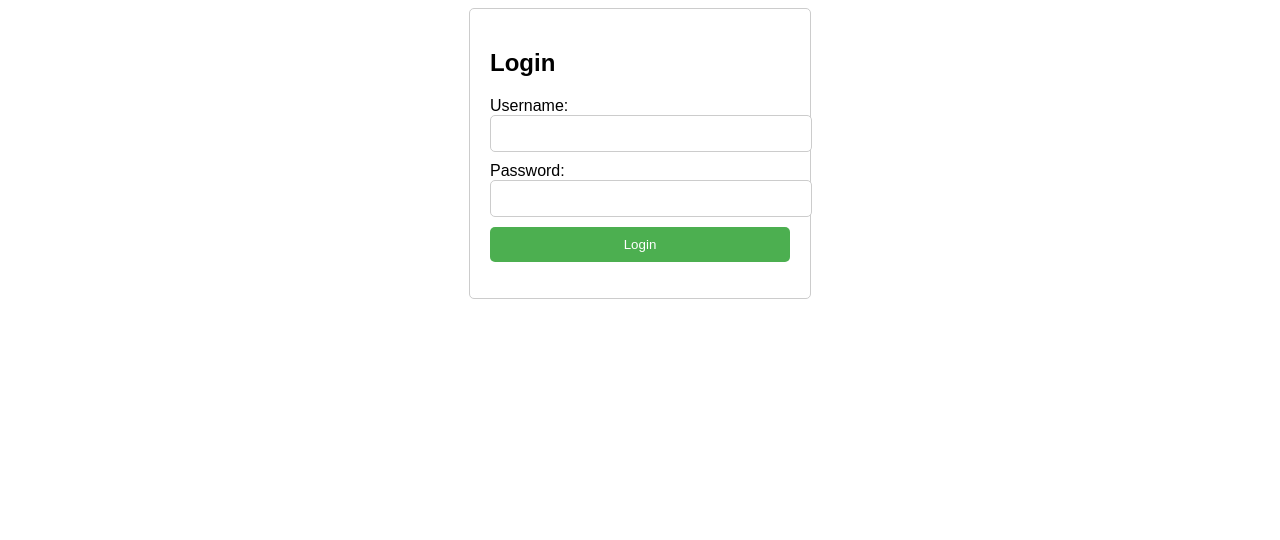
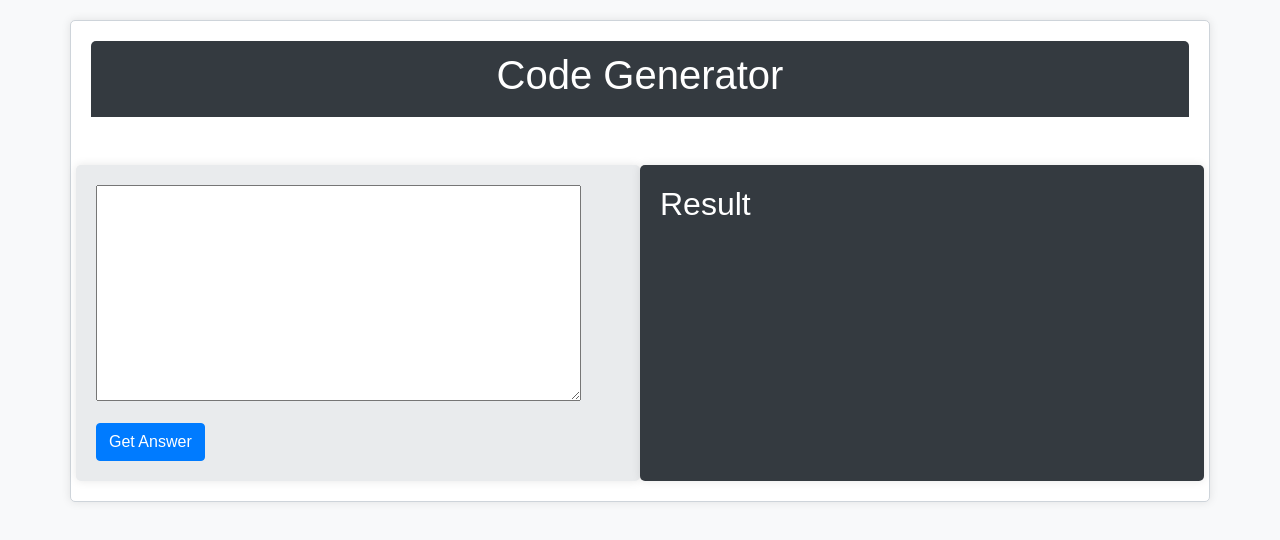
Before and after one commit to shikhardadhich/userLogin, a website: page index.html in a window 1280 px wide. Drawn offline with nearby package versions, Linux system fonts and the light colour scheme.

Commit message:
Added new UI

```diff
--- a/index.html
+++ b/index.html
@@ -1,56 +1,116 @@
 <!DOCTYPE html>
-<html>
+<html lang="en">
   <head>
-    <title>Login Page</title>
+    <meta charset="UTF-8" />
+    <meta name="viewport" content="width=device-width, initial-scale=1.0" />
+    <title>Code Generator</title>
+    <link
+      rel="stylesheet"
+      href="https://stackpath.bootstrapcdn.com/bootstrap/4.5.2/css/bootstrap.min.css"
+    />
+    <script src="type-effect.js"></script>
     <style>
-        /* Add some basic styling to the login form */
       body {
+        background-color: #f8f9fa;
         font-family: Arial, sans-serif;
       }
-
       .container {
-            width: 300px;
-            margin: 0 auto;
+        margin-top: 20px;
+        border: 1px solid #ced4da;
+        border-radius: 5px;
+        background-color: white;
+        box-shadow: 0px 0px 10px rgba(0, 0, 0, 0.1);
         padding: 20px;
-            border: 1px solid #ccc;
+      }
+      #output-column {
+        background-color: #343a40;
+        color: white;
+        padding: 20px;
         border-radius: 5px;
+        box-shadow: 0px 0px 10px rgba(0, 0, 0, 0.1);
       }
-
-        input[type="text"],
-        input[type="password"] {
-            width: 100%;
+      #input-column {
+        background-color: #e9ebed;
+        color: rgb(18, 17, 17);
+        padding: 20px;
+        border-radius: 5px;
+        box-shadow: 0px 0px 10px rgba(0, 0, 0, 0.1);
+        margin-top: 10px;
+      }
+      .header {
+        background-color: #343a40;
+        color: white;
         padding: 10px;
-            margin-bottom: 10px;
-            border: 1px solid #ccc;
-            border-radius: 5px;
+        text-align: center;
+        border-top-left-radius: 5px;
+        border-top-right-radius: 5px;
       }
-
-        input[type="submit"] {
-            width: 100%;
-            padding: 10px;
-            background-color: #4CAF50;
-            color: white;
-            border: none;
-            border-radius: 5px;
-            cursor: pointer;
+      .btn-generate {
+        background-color: #007bff;
+        border-color: #007bff;
+      }
+      .code-generate {
+        background-color: #cdd0c300;
+        color: antiquewhite;
+        border-color: #007bff;
+      }
+      pre {
+        white-space: pre-wrap; /* Since CSS 2.1 */
+        white-space: -moz-pre-wrap; /* Mozilla, since 1999 */
+        white-space: -pre-wrap; /* Opera 4-6 */
+        white-space: -o-pre-wrap; /* Opera 7 */
+        word-wrap: break-word; /* Internet Explorer 5.5+ */
       }
     </style>
   </head>
   <body>
     <div class="container">
-        <h2>Login</h2>
-        <form id="loginForm">
-            <label for="username">Username:</label>
-            <input type="text" id="username" name="username" required>
-
-            <label for="password">Password:</label>
-            <input type="password" id="password" name="password" required>
-
-            <input type="submit" value="Login">
-        </form>
-        <p id="message"></p>
+      <div class="header">
+        <h1>Code Generator</h1>
+      </div>
+      <div class="row">
+        <div class="col-md-6 mt-5" id="input-column">
+          <pre><textarea rows="10" cols="55" id="codeToReview"></textarea></pre>
+          <button id="generateBtn" class="btn btn-primary btn-generate">
+            Get Answer
+          </button>
+        </div>
+        <div class="col-md-6 mt-5" id="output-column">
+          <h2>Result</h2>
+          <pre><code class="code-generate" id="generatedReviewResult"></code></pre>
+        </div>
+      </div>
     </div>
 
-    <script src="login.js"></script>
+    <script>
+      const generateBtn = document.getElementById("generateBtn");
+
+      generateBtn.addEventListener("click", () => {
+        const selectedCode = document.getElementById("codeToReview").value;
+        const url = "http://localhost:3001/get-ai-help";//"http://localhost:3000/review-code"
+        document.getElementById("generatedReviewResult").innerText = "";
+
+        fetch(url, {
+          method: "POST",
+          headers: {
+            Accept: "application/json",
+            "Content-Type": "application/json",
+          },
+          body: JSON.stringify({
+            inputText: selectedCode,
+            agent:'code-review'
+          }),
+        })
+          .then((response) => response.json())
+          .then((response) => {
+
+            if (JSON.stringify(response.error)) {
+              alert(response.error);
+            } else {
+              startTyping(response.result, 5, "generatedReviewResult");
+            }
+          });
+      });
+    </script>
   </body>
 </html>
--- /dev/null
+++ b/type-effect.js
@@ -0,0 +1,30 @@
+
+var txt="content of text here";
+var speed=50;
+var currentChar=1;
+var destination="[not defined]";
+
+var i = 0;
+
+
+
+
+
+function typeWriter() {
+
+  if (i < txt.length) {
+    document.getElementById(destination).innerText += txt.charAt(i);
+    i++;
+    setTimeout(typeWriter, speed);
+  }
+}
+function startTyping(textParam, delayParam, destinationParam)
+{
+  i =0 ;
+  txt=textParam;
+  speed=delayParam;
+  currentChar=1;
+  destination=destinationParam;
+  typeWriter();
+
+}
```
Lines whose indentation alone changed are shown as unchanged.
